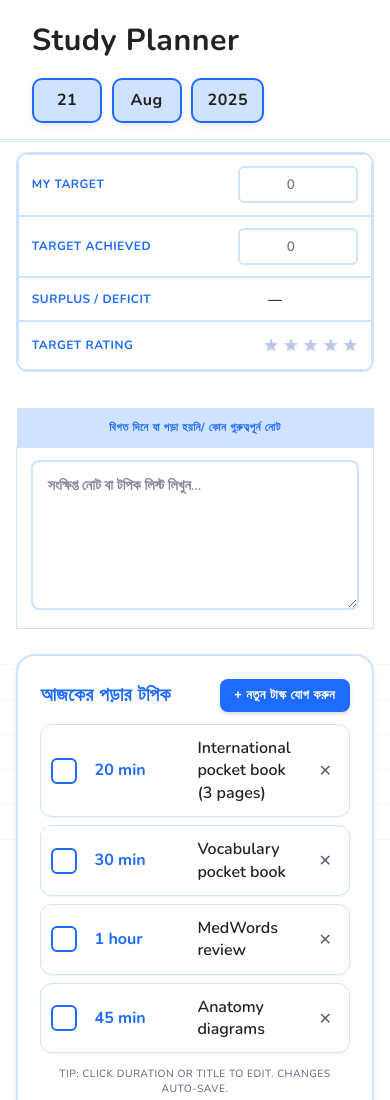
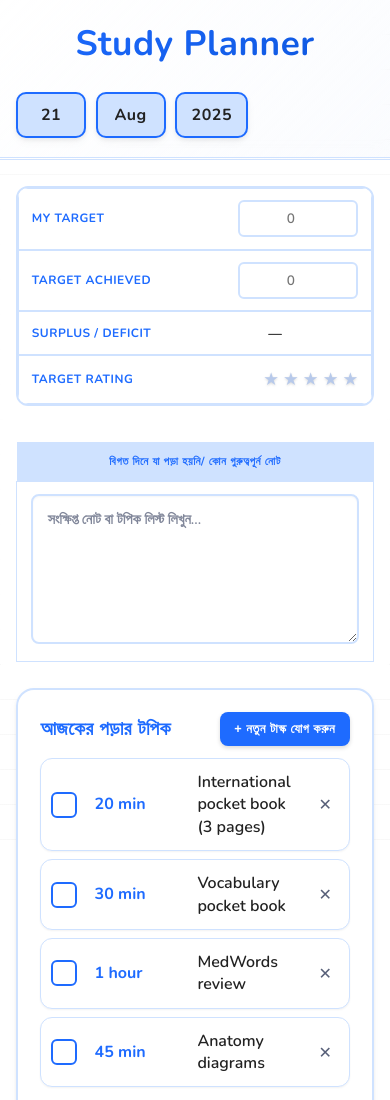
Before and after one commit to toufikforyou/DailyTask, a plain HTML site: page index.html in a window 390 px wide. Shown: the top 1100 px of the page. Drawn offline with nearby package versions, Linux system fonts and the light colour scheme.

Commit message:
feat: Refactor app header structure and styles; enhance layout with gradient background and improved responsiveness

```diff
--- a/index.html
+++ b/index.html
@@ -18,6 +18,7 @@
 <body>
     <div class="notebook-background"></div>
     <header class="app-header">
+        <div class="header-inner">
             <div class="title-block">
                 <h1>Study Planner</h1>
             </div>
@@ -25,6 +26,7 @@
                 <div class="date-box" id="dayBox">--</div>
                 <div class="date-box" id="monthBox">---</div>
                 <div class="date-box" id="yearBox">----</div>
+            </div>
         </div>
     </header>
 
--- a/styles.css
+++ b/styles.css
@@ -202,23 +202,40 @@ body {
 }
 
 .app-header {
+  padding: 1.5rem 2rem 1.2rem;
+  border-bottom: 3px double var(--pink-soft);
+  position: sticky;
+  top: 0px;
+  backdrop-filter: blur(8px);
+  background: linear-gradient(
+    135deg,
+    rgba(255, 255, 255, 0.95),
+    rgba(13, 86, 221, 0.02)
+  );
+  box-shadow: none;
+  z-index: 10;
+  border-radius: 0;
+  margin-bottom: 1rem;
+}
+
+.header-inner {
+  max-width: 1200px;
+  margin: 0 auto;
   display: grid;
-  grid-template-columns: 1fr auto auto;
+  grid-template-columns: 1fr auto;
   gap: 2rem;
   align-items: center;
-  padding: 1.2rem 2rem 1rem;
-  border-bottom: 3px double var(--pink-soft);
-  position: sticky;
-  top: 0;
-  backdrop-filter: blur(6px);
-  background: rgba(255, 255, 255, 0.85);
-  z-index: 10;
 }
 .app-header h1 {
   margin: 0;
-  font-size: 1.9rem;
+  font-size: 2.2rem;
   font-weight: 700;
   letter-spacing: 0.5px;
+  background: linear-gradient(135deg, var(--pink), #0d56dd);
+  -webkit-background-clip: text;
+  -webkit-text-fill-color: transparent;
+  background-clip: text;
+  position: relative;
 }
 .tagline {
   display: block;
@@ -712,11 +729,12 @@ body {
 }
 @media (max-width: 720px) {
   .app-header {
+    padding: 1.2rem 1rem;
+    text-align: center;
+  }
+  .header-inner {
     grid-template-columns: 1fr;
-    gap: 1rem;
-  }
-  .performance-block {
-    justify-content: space-between;
+    gap: 1.5rem;
   }
   .layout {
     padding: 1rem 1rem 2.5rem;
```
Lines whose indentation alone changed are shown as unchanged.
